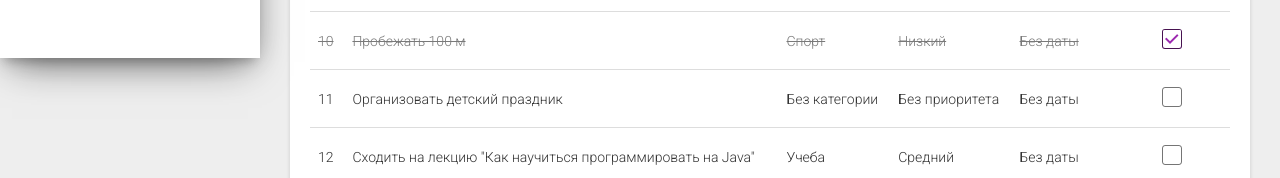
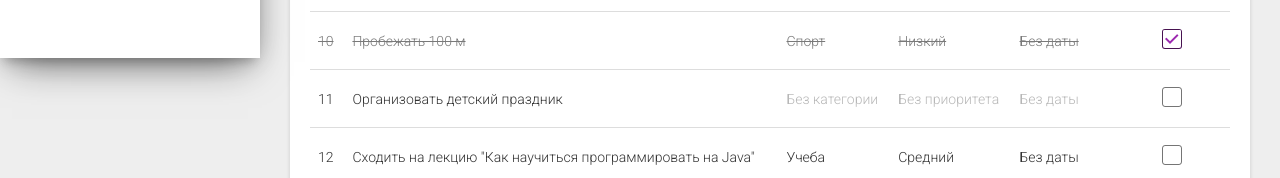
Before and after one commit to odnodum/todo, an Angular app: page / in a window 1280 px wide. Shown: the part 742-920 px from the top of the page. Built offline with nearby package versions, Linux system fonts and the light colour scheme.

Commit message:
неиспользуемые категории подсвечиваются светло-серым цветом

```diff
--- a/src/app/views/tasks/tasks.component.css
+++ b/src/app/views/tasks/tasks.component.css
@@ -2,3 +2,7 @@
   text-decoration: line-through;
   color: #797979;
 }
+
+.novalue {
+  color: #b7b7b7;
+}
--- a/src/app/views/tasks/tasks.component.html
+++ b/src/app/views/tasks/tasks.component.html
@@ -20,9 +20,9 @@
             >
                 <td>{{i + 1}}</td>
                 <td>{{task.title}}</td>
-                <td>{{task.category != null ? task.category.title : 'Без категории'}}</td>
-                <td>{{task.priority != null ? task.priority.title : 'Без приоритета'}}</td>
-                <td>{{task.date != null ? (task.date | date : 'short') : 'Без даты'}}</td>
+                <td [class.novalue]="task.category == null">{{task.category != null ? task.category.title : 'Без категории'}}</td>
+                <td [class.novalue]="task.category == null">{{task.priority != null ? task.priority.title : 'Без приоритета'}}</td>
+                <td [class.novalue]="task.category == null">{{task.date != null ? (task.date | date : 'short') : 'Без даты'}}</td>
                 <td>
                   <div class="form-check">
                     <label class="form-check-label">
```
